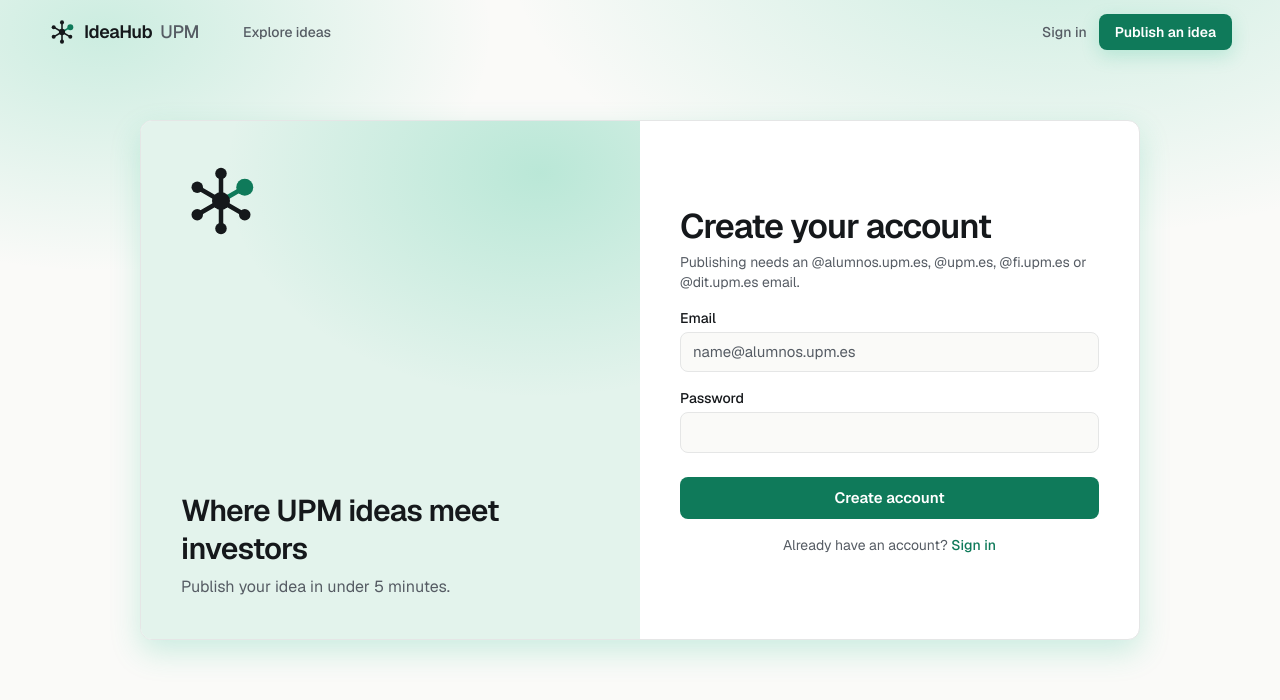
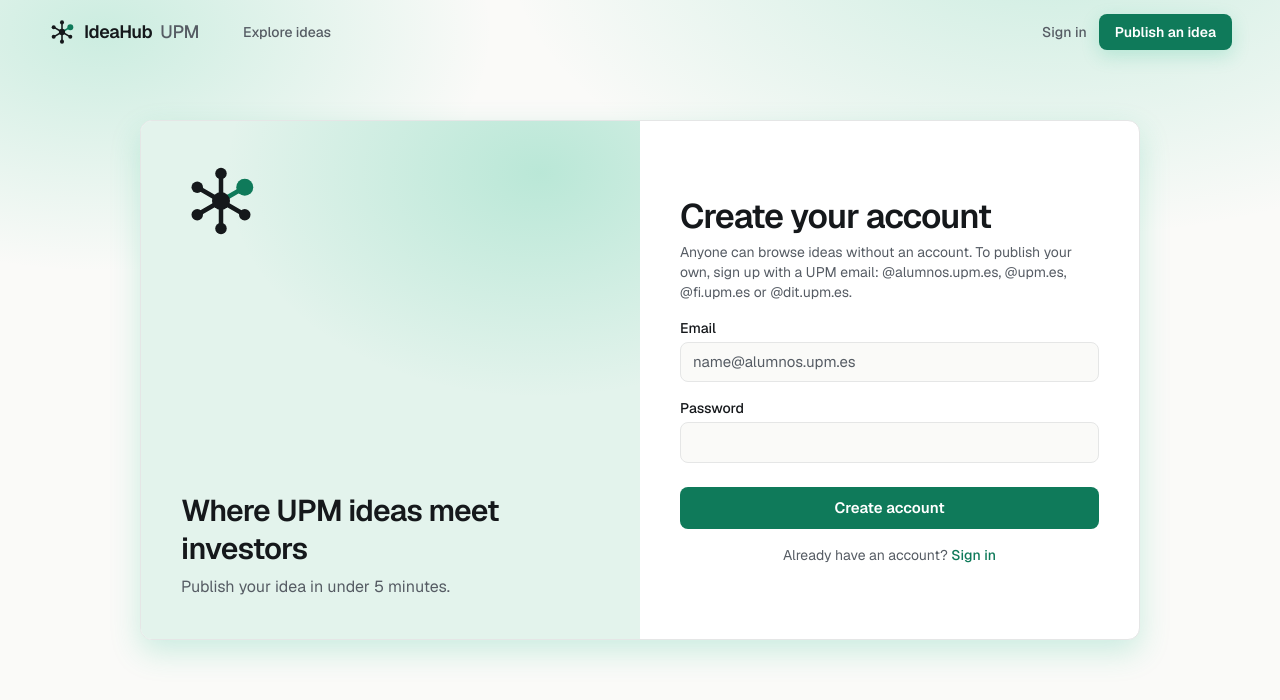
Before and after one commit to aronerh/ideahub-upm, a Next.js app: page /sign-up in a window 1280 px wide. Shown: the top 700 px of the page. Built offline with nearby package versions, Linux system fonts and the light colour scheme; no server answers.

Commit message:
IH-54 explain the UPM-email rule on the sign-up page (#15)

```diff
--- a/app/sign-up/page.tsx
+++ b/app/sign-up/page.tsx
@@ -16,7 +16,7 @@ export default function SignUpPage() {
       <AuthForm
         action={signUp}
         title="Create your account"
-        subtitle={`Publishing needs an ${allowedEmailList} email.`}
+        subtitle={`Anyone can browse ideas without an account. To publish your own, sign up with a UPM email: ${allowedEmailList}.`}
         submitLabel="Create account"
         passwordAutoComplete="new-password"
         footer={
```
Also changed, not shown: 1 other file (tests, documents, lock files or other folders).
